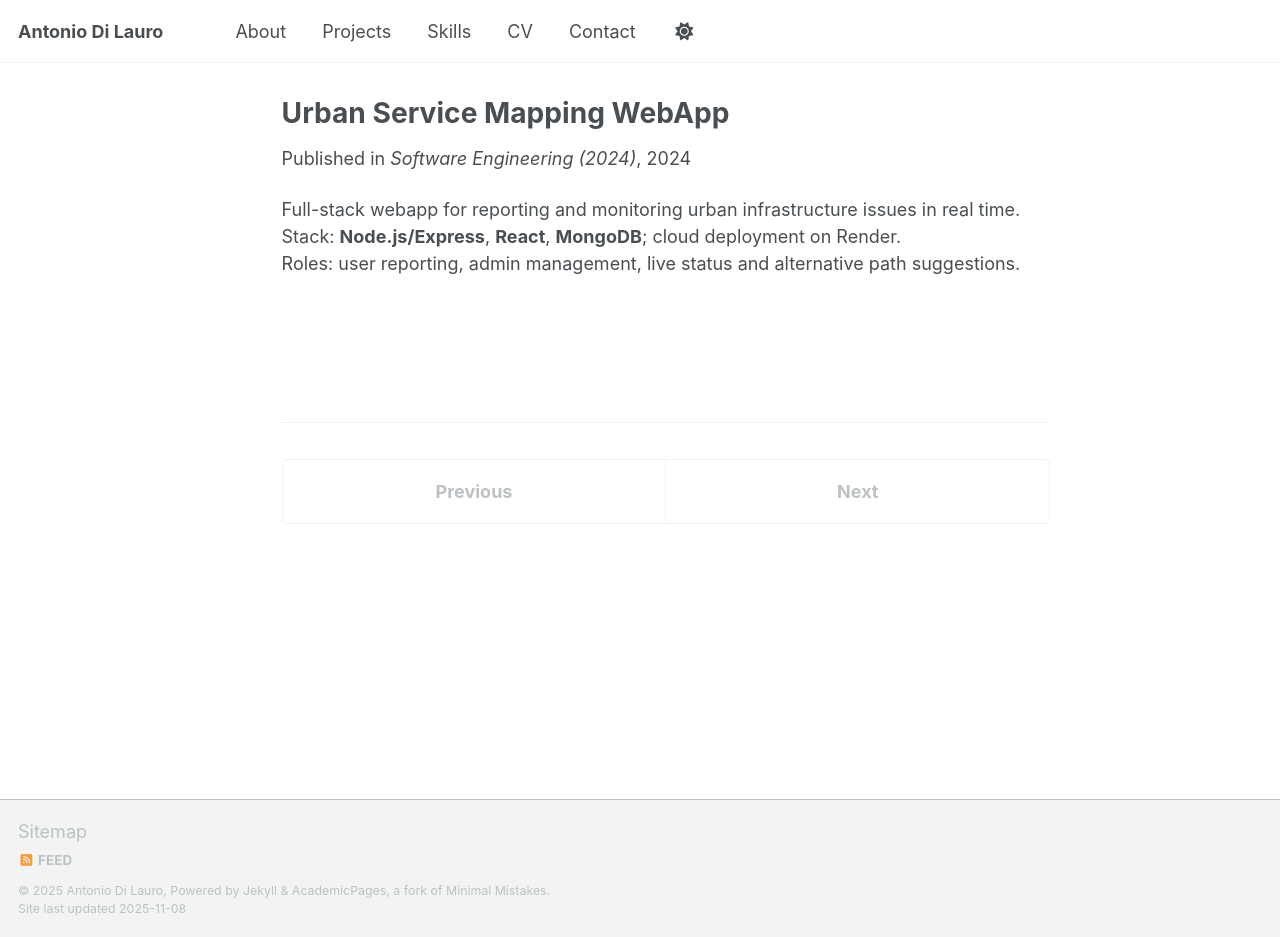
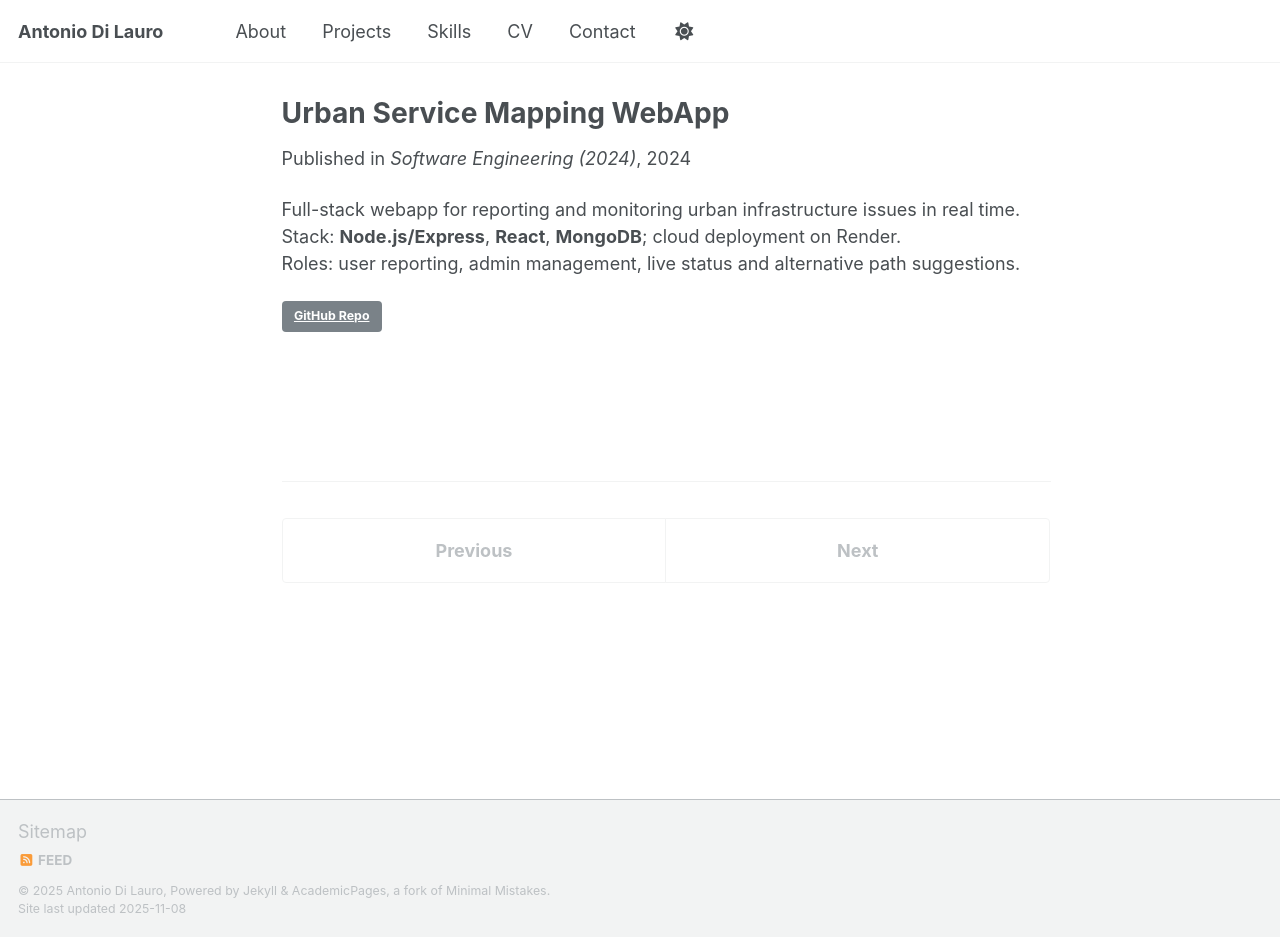
Before and after one commit to antodila/antodila.github.io, a Jekyll site: the page built from _projects/2024-11-urban-service-mapping.md, in a window 1280 px wide and 937 px high. Built offline with Jekyll 4.4.1, drawn with Linux system fonts in a browser that asks for light colours; a script that is not in the unit is left out.

Commit message:
Update 2024-11-urban-service-mapping.md

```diff
--- a/_projects/2024-11-urban-service-mapping.md
+++ b/_projects/2024-11-urban-service-mapping.md
@@ -13,5 +13,8 @@ Full-stack webapp for reporting and monitoring urban infrastructure issues in re
 Stack: **Node.js/Express**, **React**, **MongoDB**; cloud deployment on Render.
 Roles: user reporting, admin management, live status and alternative path suggestions.
 
+{% if page.repo %}
+<p><a class="btn btn--primary btn--small" href="{{ page.repo }}" target="_blank" rel="noopener">GitHub Repo</a></p>
+{% endif %}
 
 <p><a class="btn btn--light-outline btn--small" href="{{ '/projects/' | relative_url }}">← Back to Projects</a></p>
```
